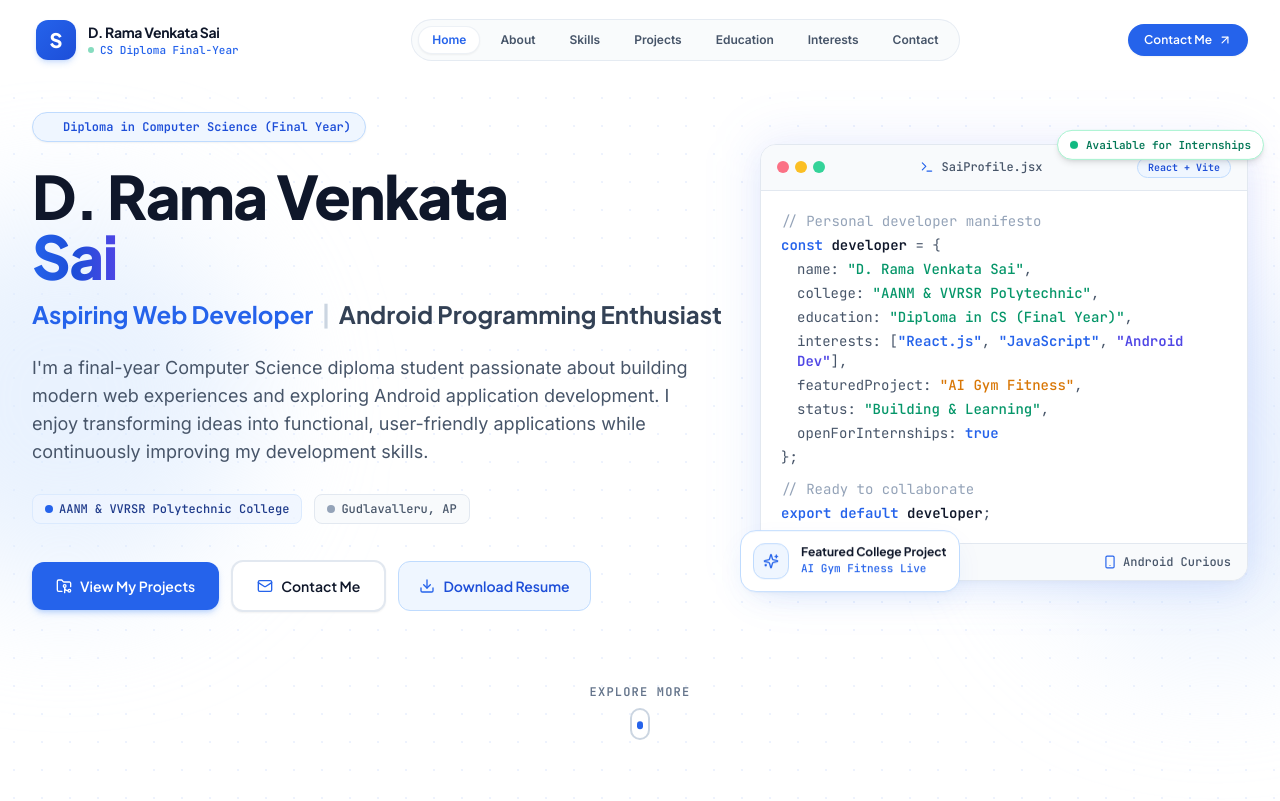
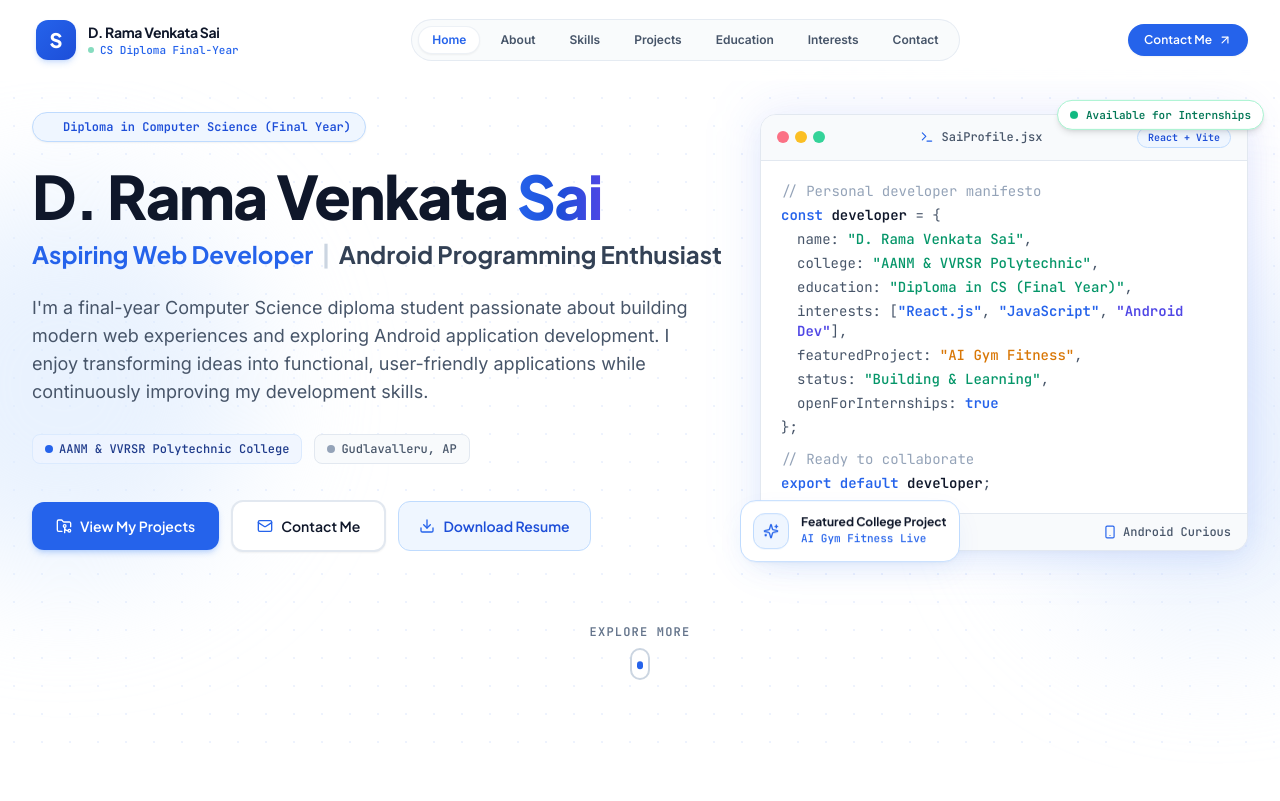
Before and after one commit to SAI-O73/myportfolio, a React (Vite) app: page / in a window 1280 px wide. Shown: the top 801 px of the page. Built offline with nearby package versions, Linux system fonts and the light colour scheme.

Commit message:
Keep portfolio name on one line

```diff
--- a/src/components/Hero.jsx
+++ b/src/components/Hero.jsx
@@ -45,8 +45,8 @@ export default function Hero() {
 
             {/* Main Greeting & Name */}
             <motion.div variants={fadeInUp} className="space-y-2">
-              <h1 className="text-4xl sm:text-5xl md:text-6xl font-extrabold tracking-tight font-heading text-navy-900 leading-[1.1]">
-                <span className="block text-navy-900">D. Rama Venkata</span>
+              <h1 className="whitespace-nowrap text-2xl sm:text-4xl md:text-5xl lg:text-6xl font-extrabold tracking-tight font-heading text-navy-900 leading-[1.1]">
+                <span>D. Rama Venkata </span>
                 <span className="bg-gradient-to-r from-blue-600 via-blue-700 to-indigo-600 bg-clip-text text-transparent">
                   Sai
                 </span>
```
